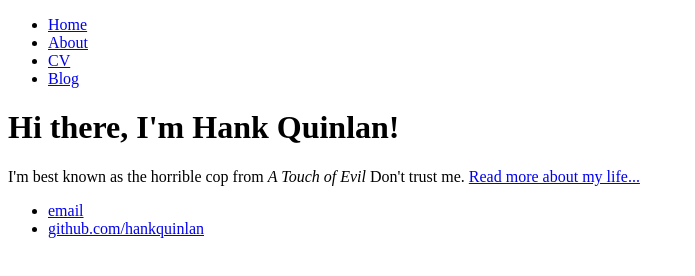
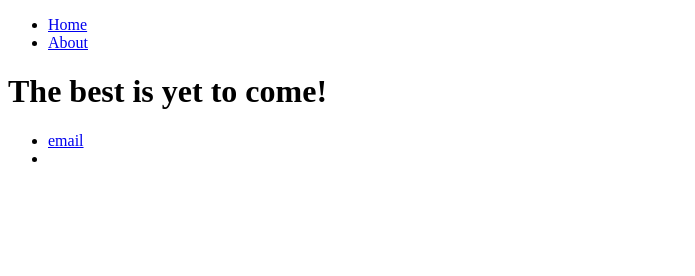
Before and after one commit to IraLia/Homework1, a plain HTML site: page index.html in a window 1280 px wide. Shown: the whole page, without its empty margins (0-695 px from the left). Drawn offline with Linux system fonts and the light colour scheme.

Commit message:
Update index.html

```diff
--- a/index.html
+++ b/index.html
@@ -1,27 +1,25 @@
 <!DOCTYPE html>
 <html>
 	<head>
-		<title>Hank Quinlan, Horrible Cop</title>
+		<title>The best is yet to come</title>
 	</head>
 	<body>
 		<nav>
     		<ul>
         		<li><a href="/">Home</a></li>
-	        	<li><a href="/about">About</a></li>
-        		<li><a href="/cv">CV</a></li>
-        		<li><a href="/blog">Blog</a></li>
+			<li><a href="/about">About</a></li>
     		</ul>
 		</nav>
 		<div class="container">
     		<div class="blurb">
-        		<h1>Hi there, I'm Hank Quinlan!</h1>
-				<p>I'm best known as the horrible cop from <em>A Touch of Evil</em> Don't trust me. <a href="/about">Read more about my life...</a></p>
+        		<h1>The best is yet to come!</h1>
+
     		</div><!-- /.blurb -->
 		</div><!-- /.container -->
 		<footer>
     		<ul>
-        		<li><a href="mailto:hankquinlanhub@gmail.com">email</a></li>
-        		<li><a href="https://github.com/hankquinlan">github.com/hankquinlan</a></li>
+        		<li><a href="mailto:thisisira@gmail.com">email</a></li>
+        		<li><a href="https://github.com/IraLia</a></li>
 			</ul>
 		</footer>
 	</body>
```
